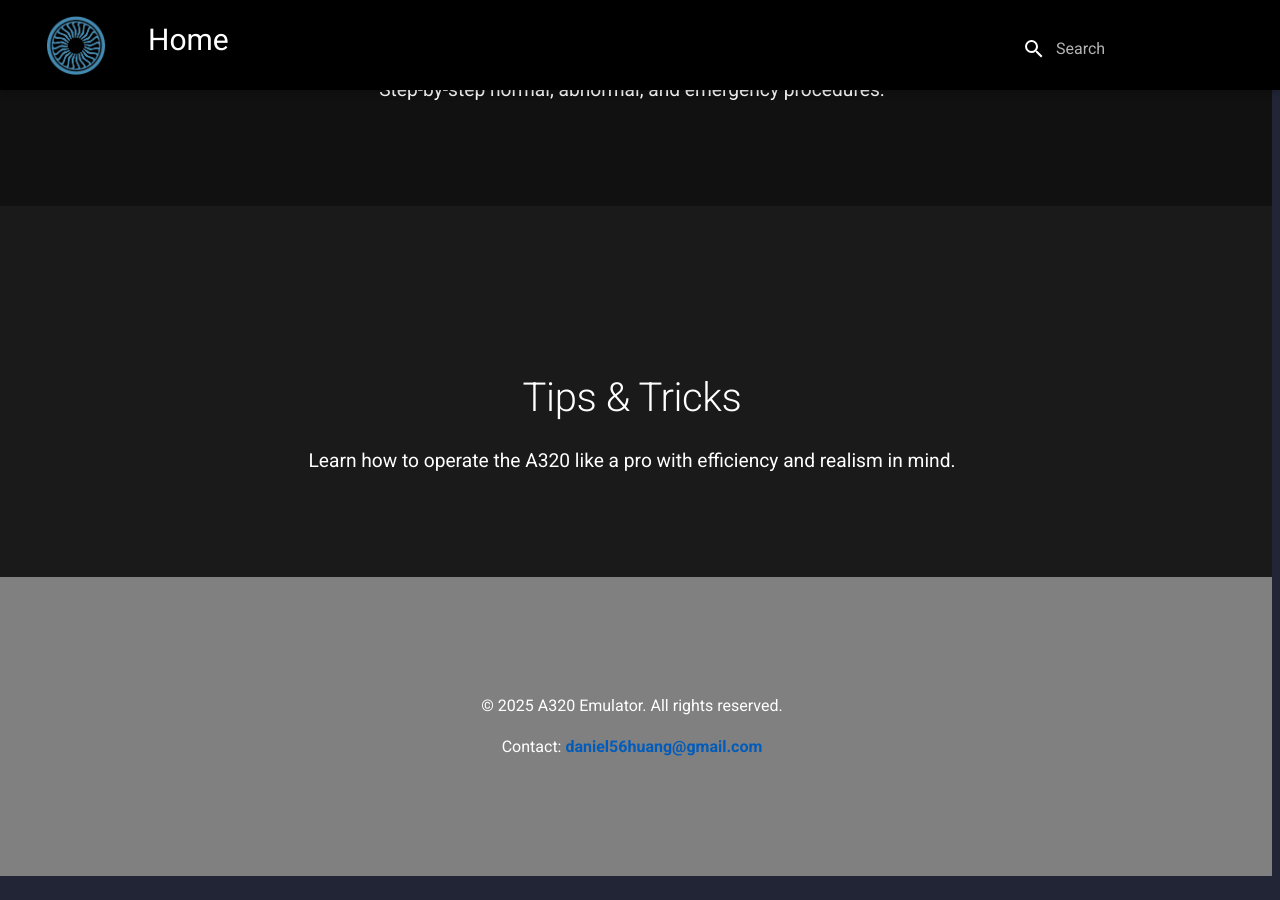
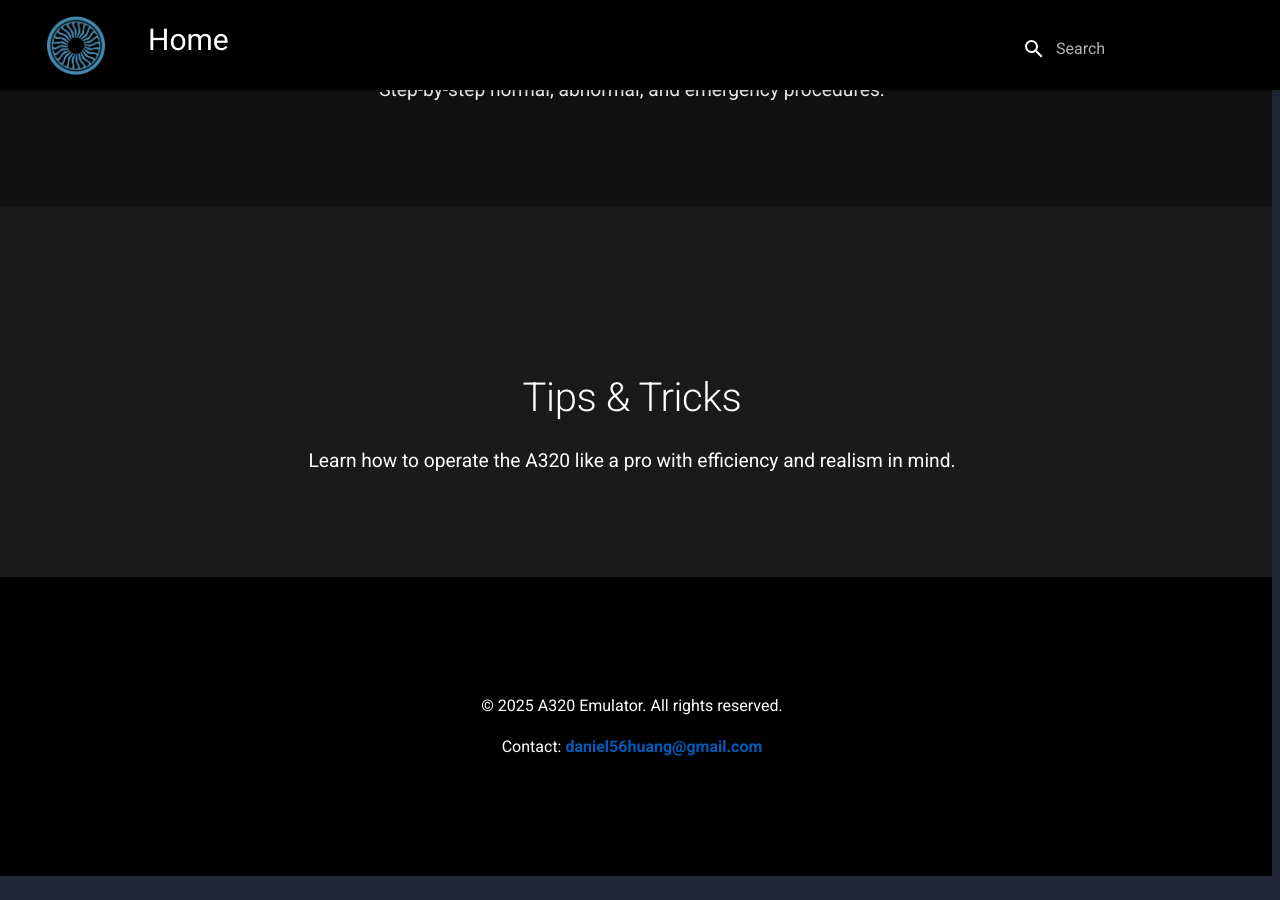
Before and after one commit to danhuaflx-56/A320-emulator, an MkDocs documentation site: the page built from docs/index.md, in a window 1280 px wide and 900 px high, scrolled down 1495 px. Built offline with MkDocs 1.6.1 and Material for MkDocs 9.7.7, drawn with Linux system fonts in a browser that asks for light colours.

Commit message:
Update index.md

```diff
--- a/docs/index.md
+++ b/docs/index.md
@@ -94,9 +94,13 @@ window.addEventListener('load', animateOnScroll);
 </div>
 
 <!-- Footer Banner -->
-<footer class="footer-banner"style="width:100vw; position:relative; left:50%; margin-left:-50vw; background-color:#808080; color:white; text-align:center; padding:100px 20px;">
+<footer class="footer-banner"style="width:100vw; position:relative; left:50%; margin-left:-50vw; background-color:#000000; color:white; text-align:center; padding:100px 20px;">
   <div class="footer-content">
     <p>© 2025 A320 Emulator. All rights reserved.</p>
     <p>Contact: <a href="mailto:daniel56huang@gmail.com">daniel56huang@gmail.com</a></p>
   </div>
 </footer>
+
+<!-- Section 5 -->
+<div class="section rectangle-5 style="width:100vw; position:relative; left:50%; margin-left:-50vw; background-color:#212536; color:white; text-align:center; padding:10px 20px;">
+</div>
```
